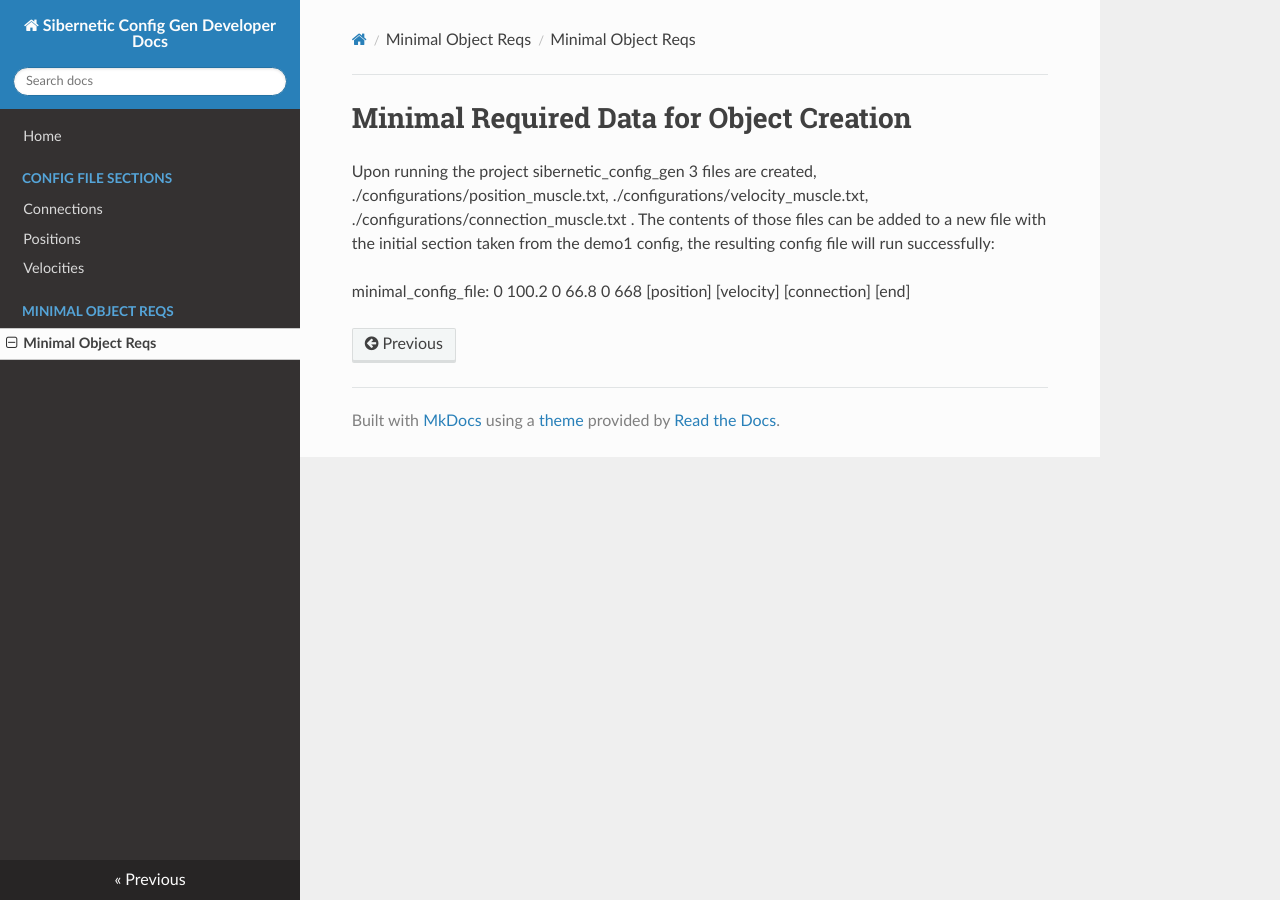
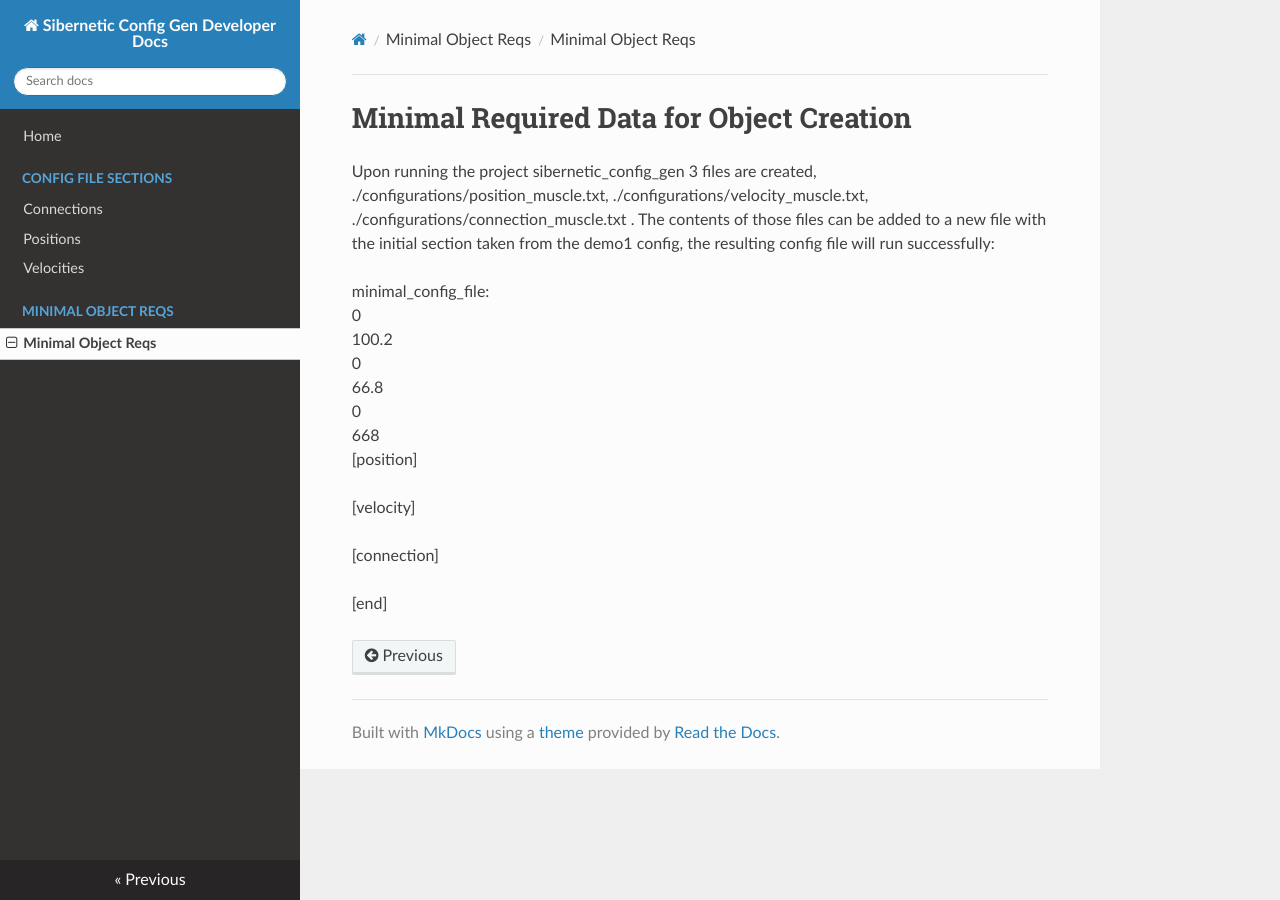
Before and after one commit to nmsutton/sibernetic-config-gen-docs, an MkDocs documentation site: the page built from docs/Minimal_Object_Reqs/minimal_object_reqs.md, in a window 1280 px wide. Built offline with MkDocs 1.6.1, drawn with Linux system fonts in a browser that asks for light colours; nearby versions of some CDN libraries; old or Windows-style settings are respelled for this version of MkDocs; part of the change alters nothing that is shown.

Commit message:
min obj ud

```diff
--- a/docs/Minimal_Object_Reqs/minimal_object_reqs.md
+++ b/docs/Minimal_Object_Reqs/minimal_object_reqs.md
@@ -1,18 +1,18 @@
 # Minimal Required Data for Object Creation
 
 Upon running the project sibernetic_config_gen 3 files are created, ./configurations/position_muscle.txt, ./configurations/velocity_muscle.txt, ./configurations/connection_muscle.txt .  The contents of those files can be added to a new file with the initial section taken from the demo1 config, the resulting config file will run successfully:
-
-minimal_config_file:
-0
-100.2
-0
-66.8
-0
-668
-[position]
-<position_muscle.txt contents>
-[velocity]
-<velocity_muscle.txt contents>
-[connection]
-<connection_muscle.txt contents>
-[end]
+<br>
+<br>minimal_config_file:
+<br>0
+<br>100.2
+<br>0
+<br>66.8
+<br>0
+<br>668
+<br>[position]
+<br><position_muscle.txt contents>
+<br>[velocity]
+<br><velocity_muscle.txt contents>
+<br>[connection]
+<br><connection_muscle.txt contents>
+<br>[end]
```
Also changed, not shown: 1 other file.
